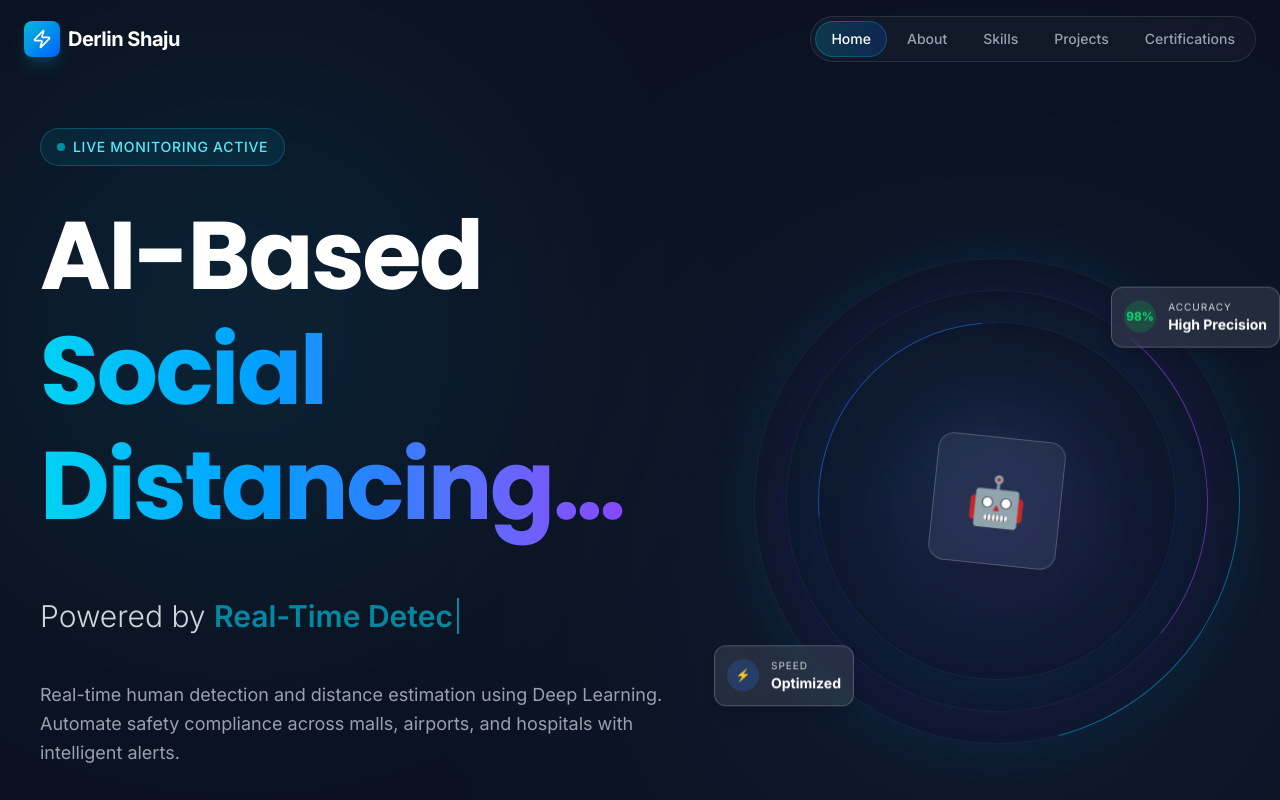
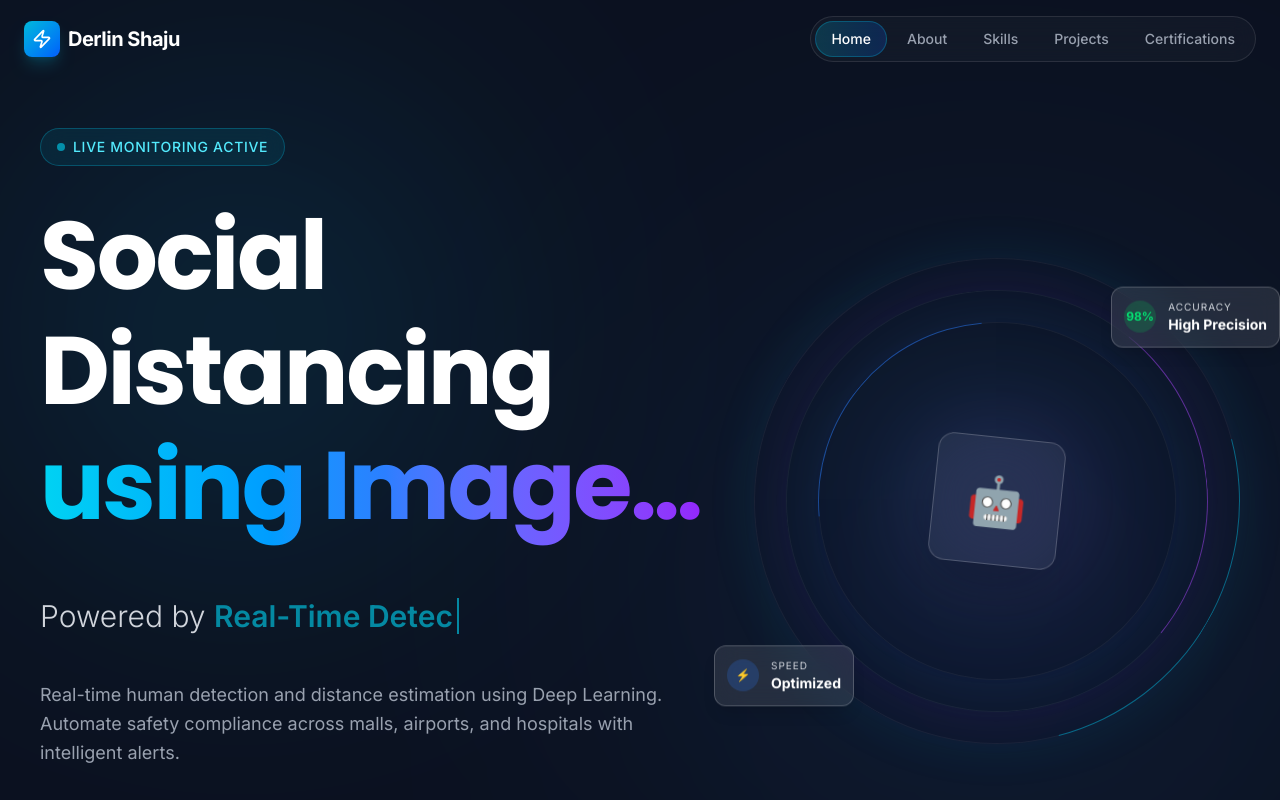
Before and after one commit to derlinshaju2/Derrepo, a Next.js app: page / in a window 1280 px wide. Shown: the top 800 px of the page. Built offline with nearby package versions, Linux system fonts and the light colour scheme.

Commit message:
Update Hero title to 'Social Distancing using Image Processing'

```diff
--- a/src/components/Hero.tsx
+++ b/src/components/Hero.tsx
@@ -84,9 +84,9 @@ export default function Hero() {
                     </motion.div>
 
                     <h1 className="text-[28px] sm:text-5xl md:text-6xl lg:text-7xl xl:text-8xl font-bold leading-[1.2] tracking-tight text-white line-clamp-3">
-                        AI-Based
+                        Social Distancing
                         <span className="block text-transparent bg-clip-text bg-gradient-to-r from-cyan-400 via-blue-500 to-purple-600 animate-gradient-x pb-1 md:pb-2">
-                            Social Distancing
+                            using Image Processing
                         </span>
                         Monitoring
                     </h1>
```
